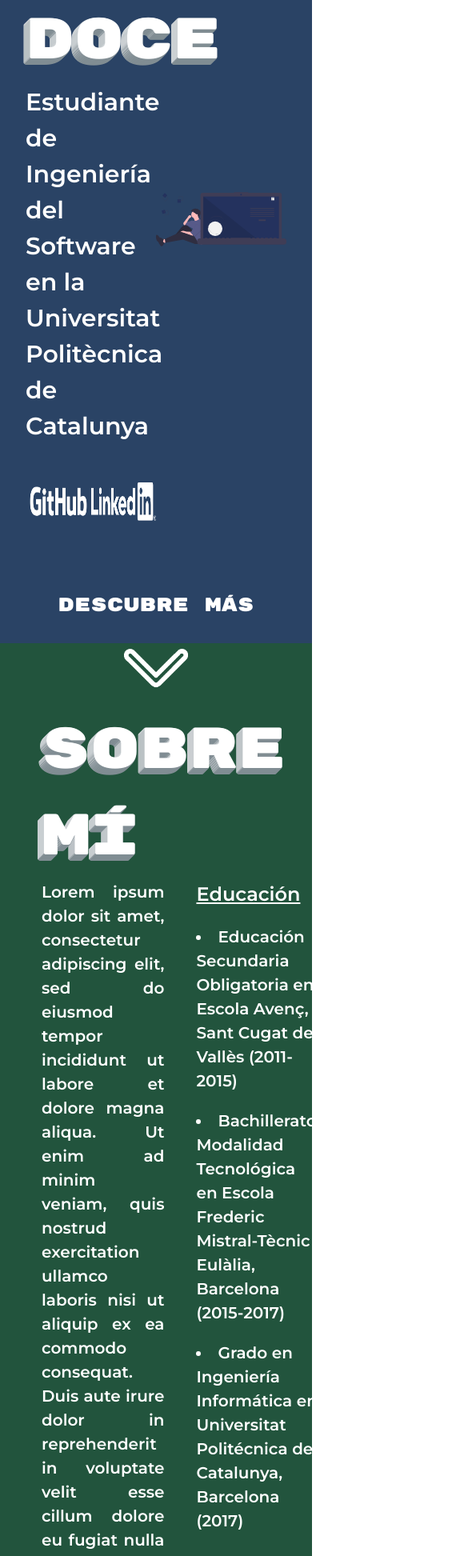
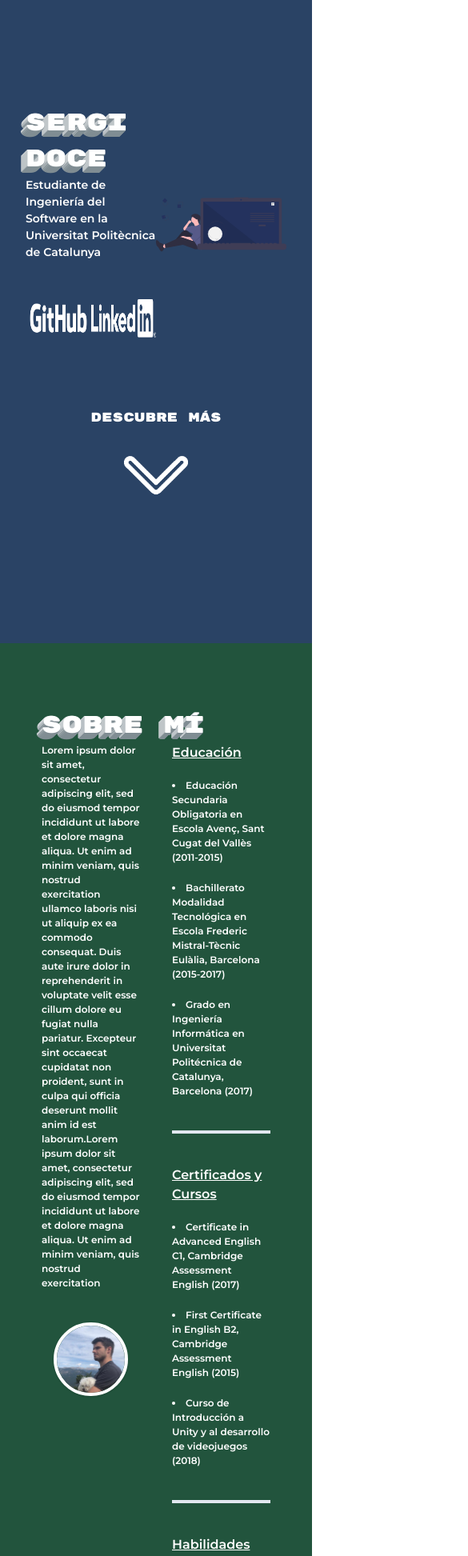
Before and after one commit to sergidoce/portfolio, a React (Create React App) app: page / in a window 390 px wide. Shown: the part 40-1985 px from the top of the page at 80% size, 585 px wide, since content can reach past the window. Built offline with nearby package versions, Linux system fonts and the light colour scheme.

Commit message:
backend contacto y comienzo de texto adaptativo

```diff
--- a/src/components/aboutMe.jsx
+++ b/src/components/aboutMe.jsx
@@ -9,11 +9,11 @@ function AboutMe() {
 
       <div className = 'container mx-auto h-full flex px-8 items-center'>
         <div>
-          <h1 className='text-shadow text-white px-5 text-7xl font-rubikMonoOne'>SOBRE MÍ</h1>
+          <h1 className='text-shadow text-white px-5 font-rubikMonoOne text-3xl sm:text-4xl md:text-5xl lg:text-6xl xl:text-7xl'>SOBRE MÍ</h1>
           <div className = 'flex h-auto'>
             <div className = 'w-1/2 text-white m-auto px-5 mt-0'>
               <div className=''>
-                <p className = 'text-xl text-justify font-MontserratSemiBold'>Lorem ipsum dolor sit amet, consectetur adipiscing elit, sed do eiusmod tempor incididunt ut labore et dolore magna aliqua. Ut enim ad minim veniam, quis nostrud exercitation
+                <p className = ' font-MontserratSemiBold text-xs sm:text-sm md:text-base lg:text-lg xl:text-xl'>Lorem ipsum dolor sit amet, consectetur adipiscing elit, sed do eiusmod tempor incididunt ut labore et dolore magna aliqua. Ut enim ad minim veniam, quis nostrud exercitation
                   ullamco laboris nisi ut aliquip ex ea commodo consequat. Duis aute irure dolor in reprehenderit
                   in voluptate velit esse cillum dolore eu fugiat nulla pariatur. Excepteur sint occaecat cupidatat non proident,
                   sunt in culpa qui officia deserunt mollit anim id est laborum.Lorem ipsum dolor sit amet, consectetur adipiscing elit, sed do eiusmod tempor incididunt ut labore et dolore magna aliqua. Ut enim ad minim veniam, quis nostrud exercitation
@@ -27,11 +27,11 @@ function AboutMe() {
             </div>
 
             <div className = 'w-1/2 h-full text-white mx-auto px-5'>
-              <div className = 'font-MontserratSemiBold text-xl flex justify-center'>
+              <div className = 'font-MontserratSemiBold flex justify-center text-xs sm:text-sm md:text-base lg:text-lg xl:text-xl'>
                 <div>
                   <div className = 'border-b-4'>
                     <div className='mb-10'>
-                      <h3 className='underline text-2xl'>Educación</h3>
+                      <h3 className='underline text-base sm:text-lg md:text-xl lg:text-2xl xl:text-3xl'>Educación</h3>
                       <ul className = 'list-disc list-inside'>
                         <li className = 'mt-5'>
                           Educación Secundaria Obligatoria en Escola Avenç, Sant Cugat del Vallès (2011-2015)
@@ -48,7 +48,7 @@ function AboutMe() {
 
                   <div className = 'border-b-4'>
                     <div className='mb-10'>
-                      <h3 className = 'mt-10 underline text-2xl'>Certificados y Cursos</h3>
+                      <h3 className = 'mt-10 underline text-base sm:text-lg md:text-xl lg:text-2xl xl:text-3xl'>Certificados y Cursos</h3>
                       <ul className = 'list-disc list-inside'>
                         <li className = 'mt-5'>
                           Certificate in Advanced English C1, Cambridge Assessment English (2017)
@@ -64,7 +64,7 @@ function AboutMe() {
                   </div>
 
                   <div className='mt-10'>
-                    <h3 className='underline text-2xl'>Habilidades</h3>
+                    <h3 className='underline text-base sm:text-lg md:text-xl lg:text-2xl xl:text-3xl'>Habilidades</h3>
                     <ul className = 'list-disc list-inside'>
                       <li>
                         C
@@ -108,7 +108,7 @@ function AboutMe() {
 
 
           <div className='flex justify-center pt-20'>
-            <h3 className='font-rubikMonoOne text-2xl text-white'>Mis proyectos</h3>
+            <h3 className='font-rubikMonoOne text-white text-sm sm:text-lg md:text-xl lg:text-2xl xl:text-3xl'>Mis proyectos</h3>
           </div>
           <div className='flex justify-center pt-5'>
             <img src="/images/down-arrow-white.png" className='h-20 w-20' alt=""/>
--- a/src/components/contact.jsx
+++ b/src/components/contact.jsx
@@ -1,28 +1,66 @@
 import React from 'react';
 import ReactDOM from 'react-dom';
-
+import emailjs from 'emailjs-com';
 
 class Contact extends React.Component {
+
+  constructor(props){
+      super(props);
+      this.state = {
+        alert_message : ' '
+      };
+
+      this.sendEmail = this.sendEmail.bind(this);
+  }
+
+  sendEmail(e) {
+      e.preventDefault();
+      var nameValue = document.getElementById('name').value;
+      var surnameValue = document.getElementById('surname').value;
+      var emailValue = document.getElementById('email').value;
+      var messageValue = document.getElementById('message').value;
+
+      var enable = true;
+      console.log(window.screen.width);
+
+      if(!nameValue || !surnameValue || !emailValue || !messageValue)enable = false;
+
+      if(enable){
+        emailjs.sendForm('gmail', 'template_bieej1m', e.target, 'user_IVfFtpH1r79UJwdNuSF33')
+        .then((result) => {
+
+                console.log(result.text);
+        }, (error) => {
+
+                console.log(error.text);
+        });
+        this.setState({alert_message : 'success'})
+      }
+      else{
+        this.setState({alert_message : 'error'})
+      }
+  }
+
   render(){
     return (
         <div>
         <div className = 'bg-green-900 py-20'>
           <div className = 'container mx-auto h-full flex px-8 items-center py-20'>
               <div className = 'w-full px-5'>
-                  <h1 className='text-shadow text-white  text-7xl font-rubikMonoOne'>CONTACTO</h1>
+                  <h1 className='text-shadow text-white font-rubikMonoOne text-3xl sm:text-4xl md:text-5xl lg:text-6xl xl:text-7xl'>CONTACTO</h1>
                   <div className = ' mt-20'>
-                     <form action="">
+                     <form action="" onSubmit={this.sendEmail}>
                         <div className = 'flex w-1/2 flex-content-center'>
                             <div className = 'w-1/2 flex flex-justify-start'>
                                 <div>
                                     <label className = 'block uppercase tracking-wide text-white text-3xl font-rubikMonoOne mb-2' htmlFor="">Nombre</label>
-                                    <input className = 'appearance-none w-full bg-gray-600 font-MontserratSemiBold text-white border rounded py-3 px-4 mb-3 ' type="text"/>
+                                    <input id = 'name' name = 'from_name' className = 'appearance-none w-full bg-gray-600 font-MontserratSemiBold text-white border rounded py-3 px-4 mb-3 ' type="text"/>
                                 </div>
                             </div>
                             <div className = 'w-1/2 flex flex-justify-start'>
                                 <div>
                                     <label className = 'block uppercase tracking-wide text-white text-3xl font-rubikMonoOne mb-2' htmlFor="">Apellido</label>
-                                    <input className = 'appearance-none w-full bg-gray-600 font-MontserratSemiBold text-white border rounded py-3 px-4 mb-3 ' type="text"/>
+                                    <input id = 'surname' name = 'from_surname' className = 'appearance-none w-full bg-gray-600 font-MontserratSemiBold text-white border rounded py-3 px-4 mb-3 ' type="text"/>
                                 </div>
                             </div>
 
@@ -30,18 +68,24 @@ class Contact extends React.Component {
 
                         <div className = 'mt-10'>
                             <label className = 'block uppercase tracking-wide text-white text-3xl font-rubikMonoOne mb-2' htmlFor="">e-mail</label>
-                            <input className = 'appearance-none w-1/2 bg-gray-600 font-MontserratSemiBold text-white border rounded py-3 px-4 mb-3 ' type="text"/>
+                            <input id = 'email' name = 'from_email' className = 'appearance-none w-1/2 bg-gray-600 font-MontserratSemiBold text-white border rounded py-3 px-4 mb-3 ' type="text"/>
                         </div>
 
                         <div className = 'mt-10'>
                             <label className = 'block uppercase tracking-wide text-white text-3xl font-rubikMonoOne mb-2' htmlFor="">Mensaje</label>
-                            <textarea className = 'appearance-none w-1/2 h-64 bg-gray-600 font-MontserratSemiBold text-white border rounded py-3 px-4 mb-3 ' type="text"/>
+                            <textarea id = 'message' name = 'message' className = 'appearance-none w-1/2 h-64 bg-gray-600 font-MontserratSemiBold text-white border rounded py-3 px-4 mb-3 ' type="text"/>
                         </div>
 
                         <div className = 'mt-10'>
                             <button class="bg-blue-900 hover:bg-blue-800 w-64 h-16 text-xl text-white font-rubikMonoOne py-2 px-4 rounded-full">
                                 Enviar
                             </button>
+                        </div>
+
+                        <div className = 'mt-10'>
+                            {this.state.alert_message == 'success' ? <h3 className = 'font-MontserratSemiBold text-2xl text-green-700'>Mensaje enviado correctamente</h3> : null}
+							{this.state.alert_message == 'error' ? <h3 className = 'font-MontserratSemiBold text-2xl text-red-700'>¡Debes rellenar todos los campos antes de enviar el mensaje!</h3> : null}
+
                         </div>
                      </form>
                   </div>
--- a/src/components/introduccio.jsx
+++ b/src/components/introduccio.jsx
@@ -12,10 +12,10 @@ function Introduccio() {
               <div className = 'bg-blue-900 flex h-auto'>
                   <div className = 'w-1/2 text-white m-auto'>
                     <div className = ''>
-                        <h1 className='text-shadow text-7xl font-rubikMonoOne '>SERGI DOCE</h1>
+                        <h1 className='text-shadow font-rubikMonoOne text-3xl sm:text-4xl md:text-5xl lg:text-6xl xl:text-7xl '>SERGI DOCE</h1>
                     </div>
                     <div className = ''>
-                      <h2 className = 'text-3xl font-MontserratSemiBold'>Estudiante de Ingeniería del Software en la Universitat Politècnica de Catalunya</h2>
+                      <h2 className = 'font-MontserratSemiBold text-sm sm:text-lg md:text-xl lg:text-2xl xl:text-3xl'>Estudiante de Ingeniería del Software en la Universitat Politècnica de Catalunya</h2>
                     </div>
 
                     <div className = 'flex justify-center items-center mt-10'>
@@ -38,7 +38,7 @@ function Introduccio() {
 
               </div>
               <div className='flex justify-center pt-20'>
-                <h3 className='font-rubikMonoOne text-2xl text-white'>Descubre más</h3>
+                <h3 className='font-rubikMonoOne text-white text-base sm:text-lg md:text-xl lg:text-2xl xl:text-3xl'>Descubre más</h3>
               </div>
               <div className='flex justify-center pt-5'>
                 <img src="/images/down-arrow-white.png" className='h-20 w-20' alt=""/>
--- a/src/components/proyectos.jsx
+++ b/src/components/proyectos.jsx
@@ -1,6 +1,7 @@
 import React from 'react';
 import ReactDOM from 'react-dom';
 import Card from './card'
+
 
 
 function Proyectos() {
@@ -10,9 +11,9 @@ function Proyectos() {
       <div className = 'bg-blue-900 py-20'>
         <div className = 'container mx-auto h-full flex px-8 items-center py-20'>
             <div className = 'px-5'>
-                <h1 className='text-shadow text-white  text-7xl font-rubikMonoOne'>MIS PROYECTOS</h1>
+                <h1 className='text-shadow text-white font-rubikMonoOne text-3xl sm:text-4xl md:text-5xl lg:text-6xl xl:text-7xl'>MIS PROYECTOS</h1>
                 <div className = 'mt-20'>
-                    <h2 className='text-white  text-4xl font-rubikMonoOne'>PROYECTOS PERSONALES</h2>
+                    <h2 className='text-white  font-rubikMonoOne text-lg sm:text-xl md:text-2xl lg:text-3xl xl:text-4xl'>PROYECTOS PERSONALES</h2>
                     <div className = 'mt-10 flex flex-wrap justify-center'>
 
                       <Card  title = "Proyecto 1" definition = "Este es el proyecto numero 1" image = "/images/GitHub_Logo_White.png"></Card>
@@ -26,7 +27,7 @@ function Proyectos() {
                 </div>
 
                 <div className = 'mt-20'>
-                    <h2 className='text-white  text-4xl font-rubikMonoOne'>PROYECTOS UNIVERSITARIOS</h2>
+                    <h2 className='text-white font-rubikMonoOne text-lg sm:text-xl md:text-2xl lg:text-3xl xl:text-4xl'>PROYECTOS UNIVERSITARIOS</h2>
                     <div className = 'mt-10 flex flex-wrap justify-center'>
 
                       <Card  title = "Proyecto 1" definition = "Este es el proyecto numero 1" image = "/images/GitHub_Logo_White.png"></Card>
```
